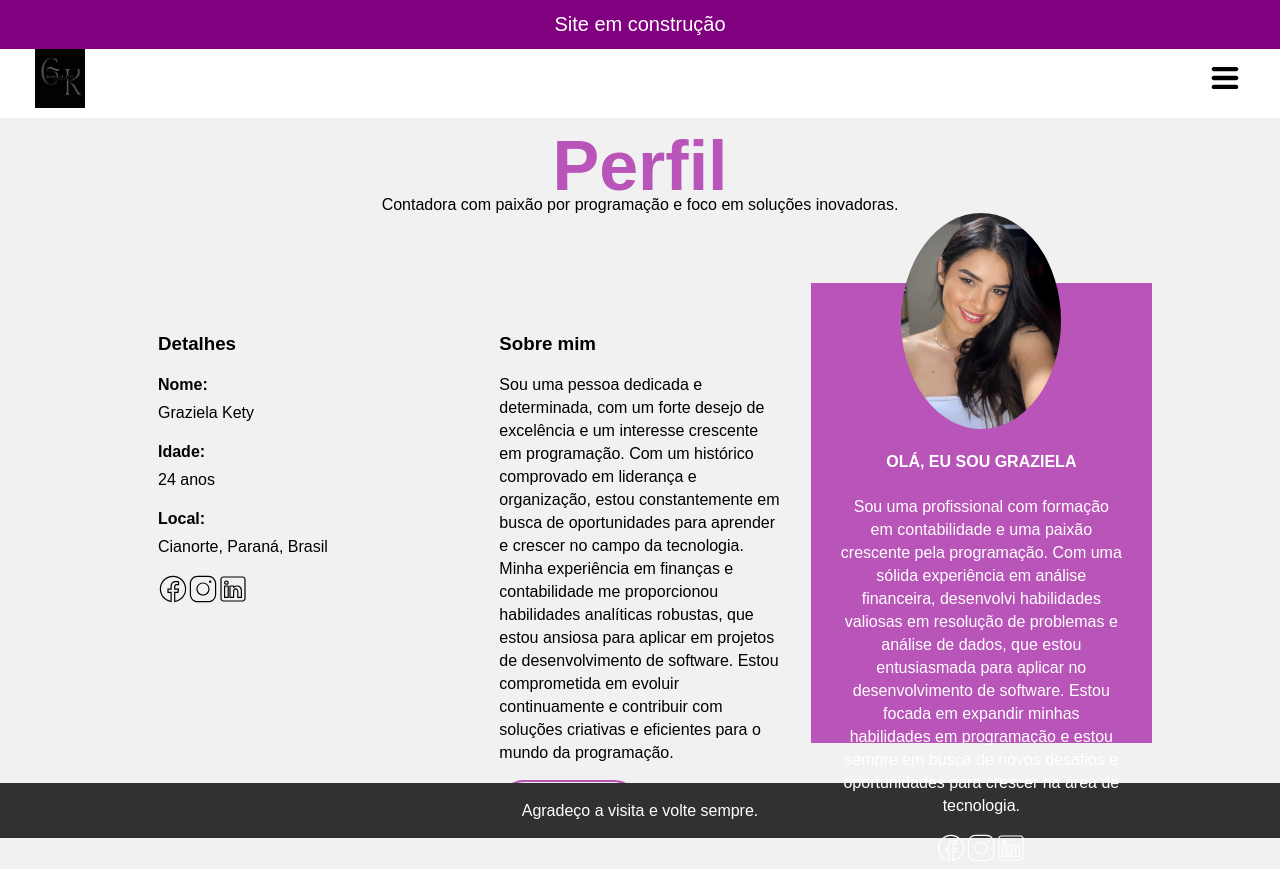
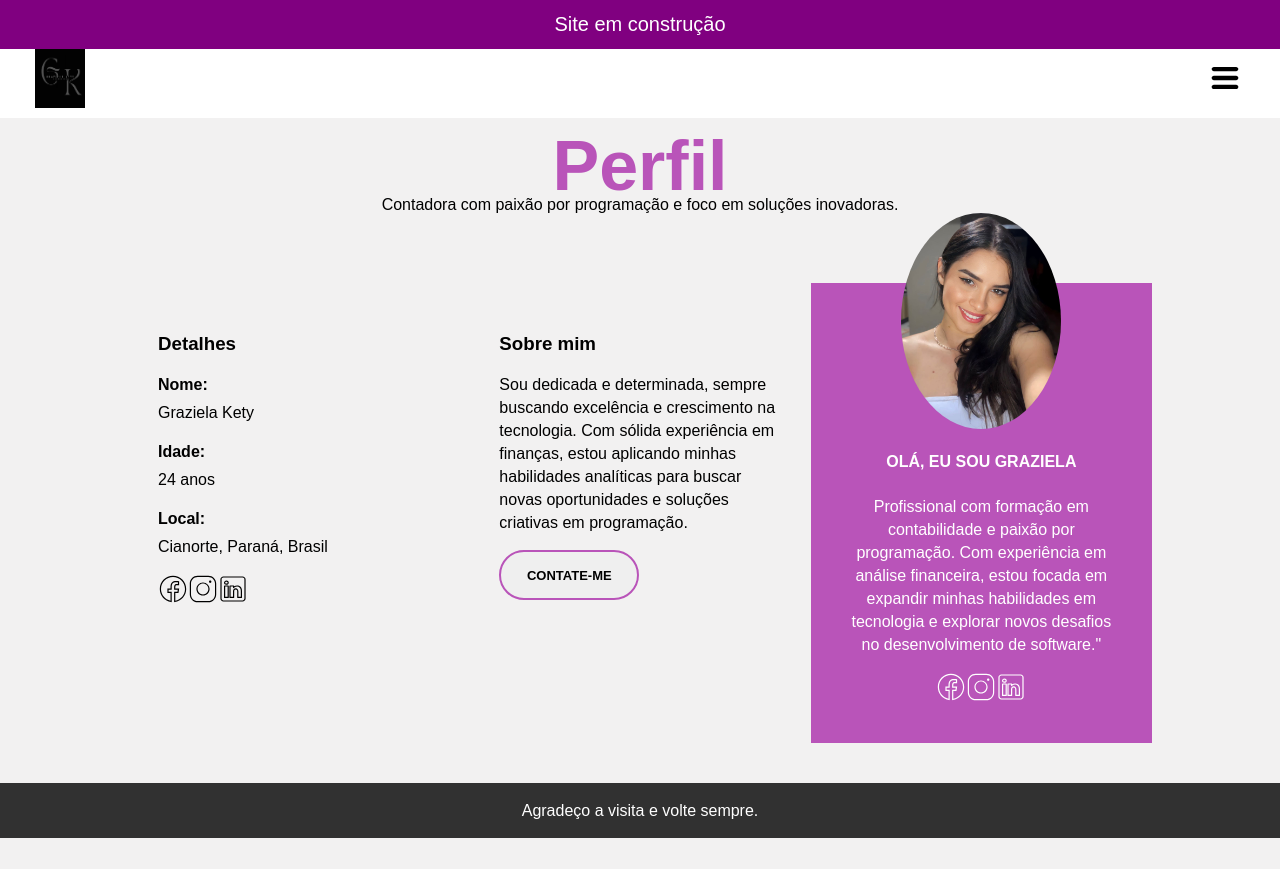
Before and after one commit to GraziKety/profile, a plain HTML site: page index.html in a window 1280 px wide. After the commit the page ends 838 px from the top, so only its background shows below. Drawn offline with Linux system fonts and the light colour scheme.

Commit message:
Diminuindo texto

```diff
--- a/index.html
+++ b/index.html
@@ -61,12 +61,9 @@
             <section>
                 <h3>Sobre mim</h3>
                 <p>
-                    Sou uma pessoa dedicada e determinada, com um forte desejo de excelência e um interesse crescente em
-                    programação. Com um histórico comprovado em liderança e organização, estou constantemente em busca
-                    de oportunidades para aprender e crescer no campo da tecnologia. Minha experiência em finanças e
-                    contabilidade me proporcionou habilidades analíticas robustas, que estou ansiosa para aplicar em
-                    projetos de desenvolvimento de software. Estou comprometida em evoluir continuamente e contribuir
-                    com soluções criativas e eficientes para o mundo da programação.
+                    Sou dedicada e determinada, sempre buscando excelência e crescimento na tecnologia. Com sólida
+                    experiência em finanças, estou aplicando minhas habilidades analíticas para buscar novas
+                    oportunidades e soluções criativas em programação.
                 </p>
 
                 <button class="botao">
@@ -77,11 +74,9 @@
                 <img class="foto-perfil" src="perfil-1.jpeg" width="160px" alt="foto-perfil">
                 <div class="eu-sou">
                     <h4>OLÁ, EU SOU GRAZIELA</h4>
-                    <p>Sou uma profissional com formação em contabilidade e uma paixão crescente pela programação. Com
-                        uma sólida experiência em análise financeira, desenvolvi habilidades valiosas em resolução de
-                        problemas e análise de dados, que estou entusiasmada para aplicar no desenvolvimento de
-                        software. Estou focada em expandir minhas habilidades em programação e estou sempre em busca de
-                        novos desafios e oportunidades para crescer na área de tecnologia.
+                    <p>Profissional com formação em contabilidade e paixão por programação. Com experiência em análise
+                        financeira, estou focada em expandir minhas habilidades em tecnologia e explorar novos desafios
+                        no desenvolvimento de software."
                     </p>
 
                     <div class="redes-sociais-2">
```
